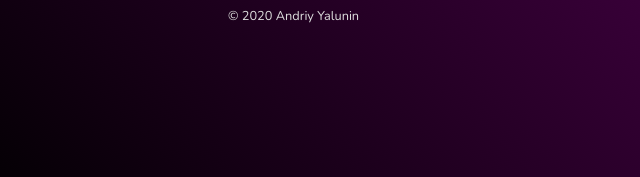
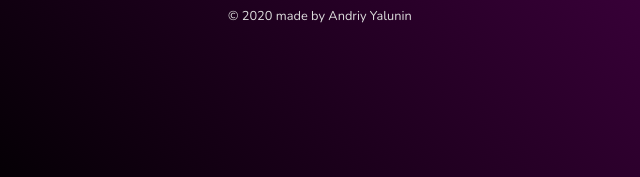
Before and after one commit to yalandr/passwgenerator, a plain HTML site: page index.html in a window 1280 px wide. Shown: the part 569-746 px from the top of the page, 28-668 px from the left. Drawn offline with nearby package versions, Linux system fonts and the light colour scheme.

Commit message:
Update index.html

```diff
--- a/index.html
+++ b/index.html
@@ -54,7 +54,7 @@
 			</div>
 		</div>
 
-		<p class="copy"><a href="https://yalandr.github.io/portfolio/" target="_blank">&copy; 2020 Andriy Yalunin</a><p>
+		<p class="copy"><a href="https://yalandr.github.io/portfolio/" target="_blank">&copy; 2020 made by <span class="border-bottom">Andriy Yalunin</span></a><p>
 	</div>
 
 
```
